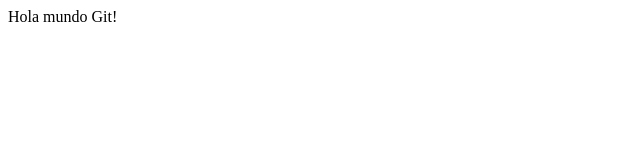
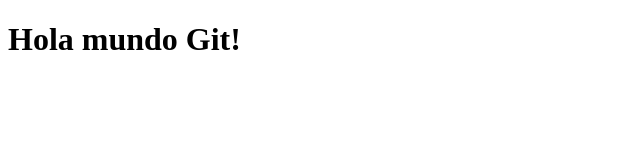
Before and after one commit to luisclar/test-repo, a plain HTML site: page index.html in a window 1280 px wide. Shown: the whole page, without its empty margins (0-640 px from the left). Drawn offline with Linux system fonts and the light colour scheme.

Commit message:
versión 2

```diff
--- a/index.html
+++ b/index.html
@@ -5,6 +5,6 @@
     <title>Hola mundo git</title>
   </head>
   <body>
-    Hola mundo Git!
+    <h1>Hola mundo Git!</h1>
   </body>
 </html>
```
